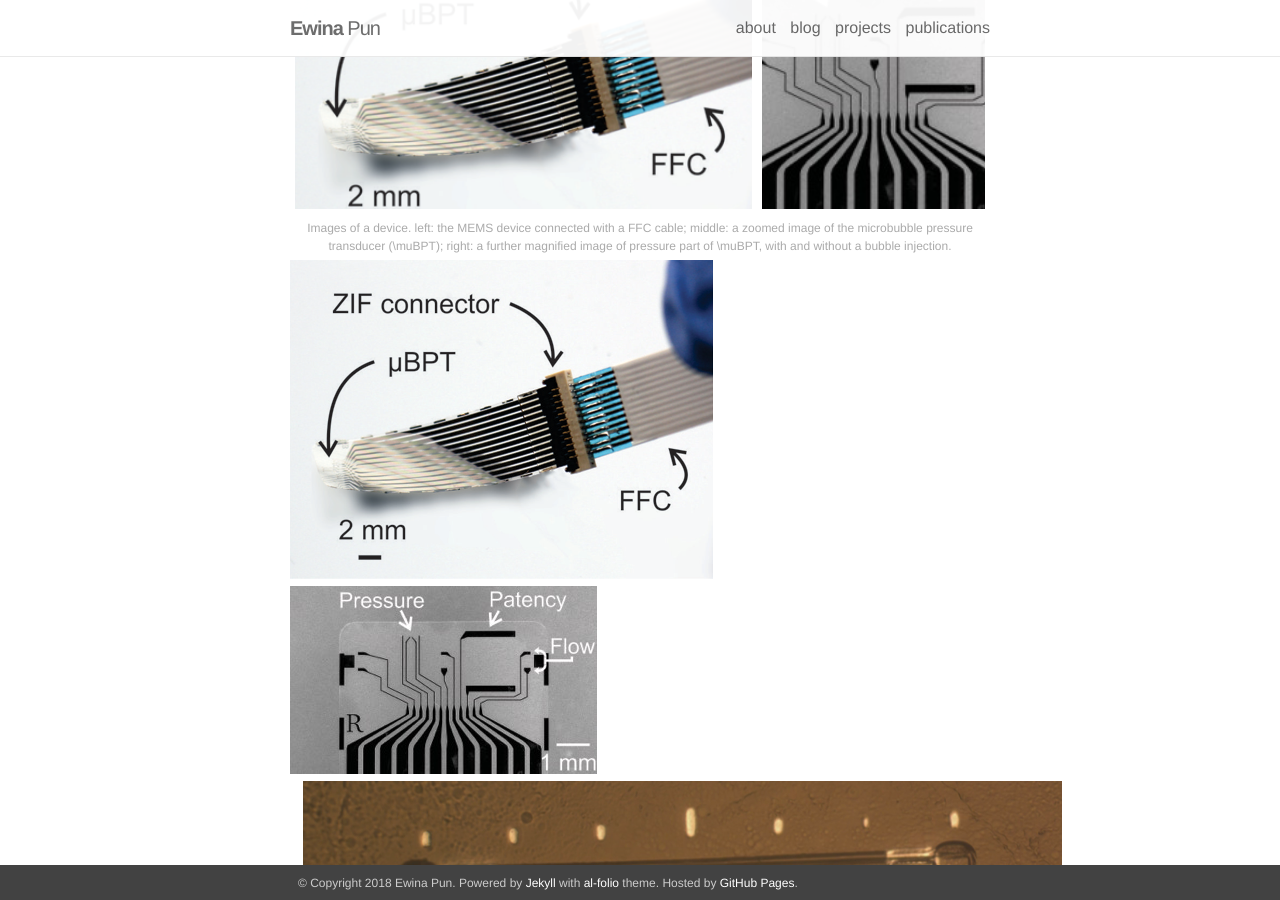
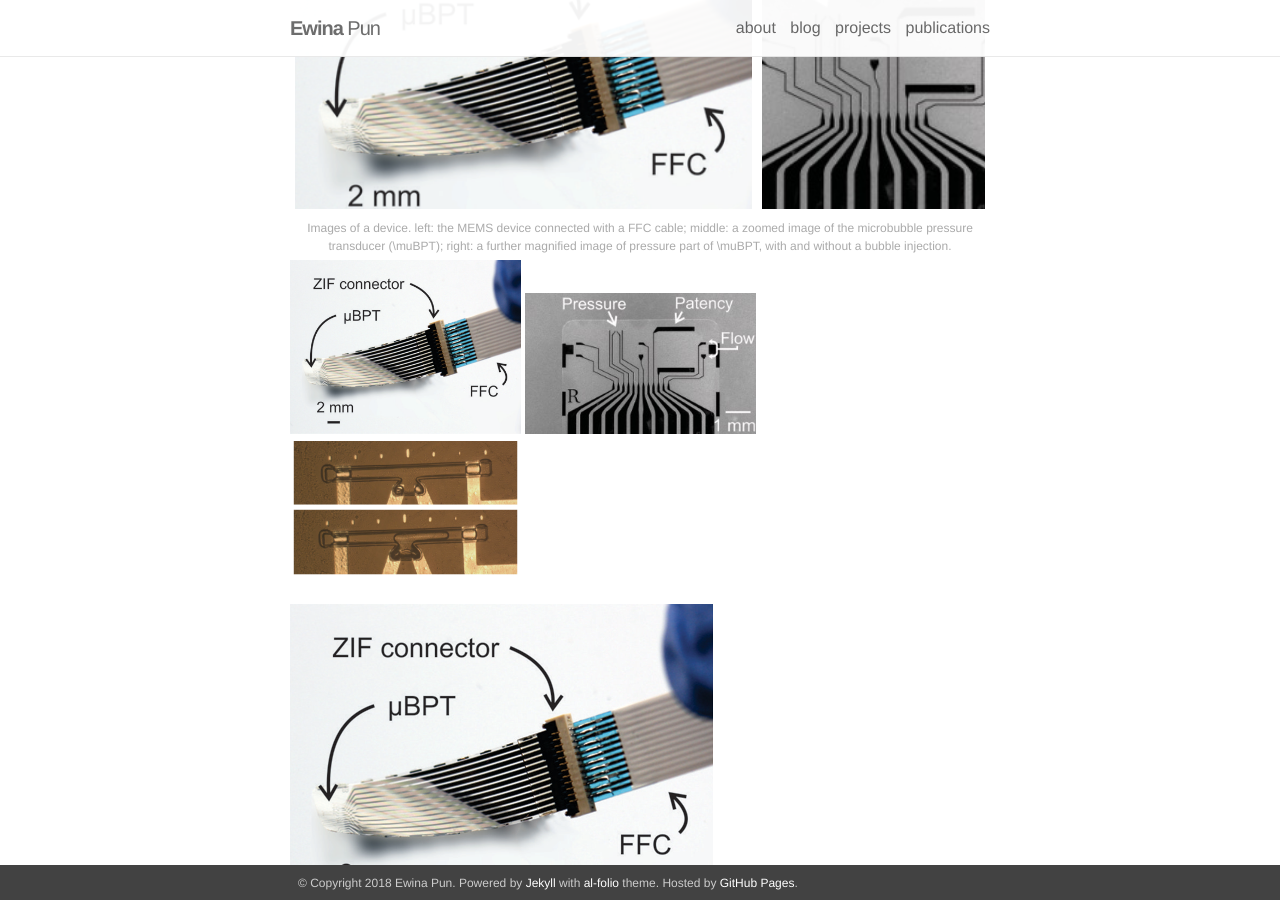
Before and after one commit to ewinapun/ewinapun.github.io, a Jekyll site: the page built from _projects/1_project.markdown, in a window 1280 px wide and 900 px high, scrolled down 670 px. Built offline with Jekyll 4.4.1, drawn with Linux system fonts in a browser that asks for light colours; nearby versions of some CDN libraries.

Commit message:
MEMS edit

```diff
--- a/_projects/1_project.markdown
+++ b/_projects/1_project.markdown
@@ -17,10 +17,10 @@ I spent two years in USC Biomedical Microsystems Laboratory working as an underg
     Images of a device. left: the MEMS device connected with a FFC cable; middle: a zoomed image of the microbubble pressure transducer (\muBPT); right: a further magnified image of pressure part of \muBPT, with and without a bubble injection.
 </div>
 
-<p style="width: 33%;">
-  <img src="/assets/img/BioMEMS_project/deviceFFC.png" />
-  <img src="/assets/img/BioMEMS_project/device.jpg" />
-  <img src="/assets/img/BioMEMS_project/devicechannel.png" />
+<p>
+  <img src="/assets/img/BioMEMS_project/deviceFFC.png" style="width: 33%;"/>
+  <img src="/assets/img/BioMEMS_project/device.jpg" style="width: 33%;"/>
+  <img src="/assets/img/BioMEMS_project/devicechannel.png" style="width: 33%;" />
 </p>
 
 ![deviceFFC](/assets/img/BioMEMS_project/deviceFFC.png) ![device](/assets/img/BioMEMS_project/device.jpg) ![devicechannel](/assets/img/BioMEMS_project/devicechannel.png)
```
